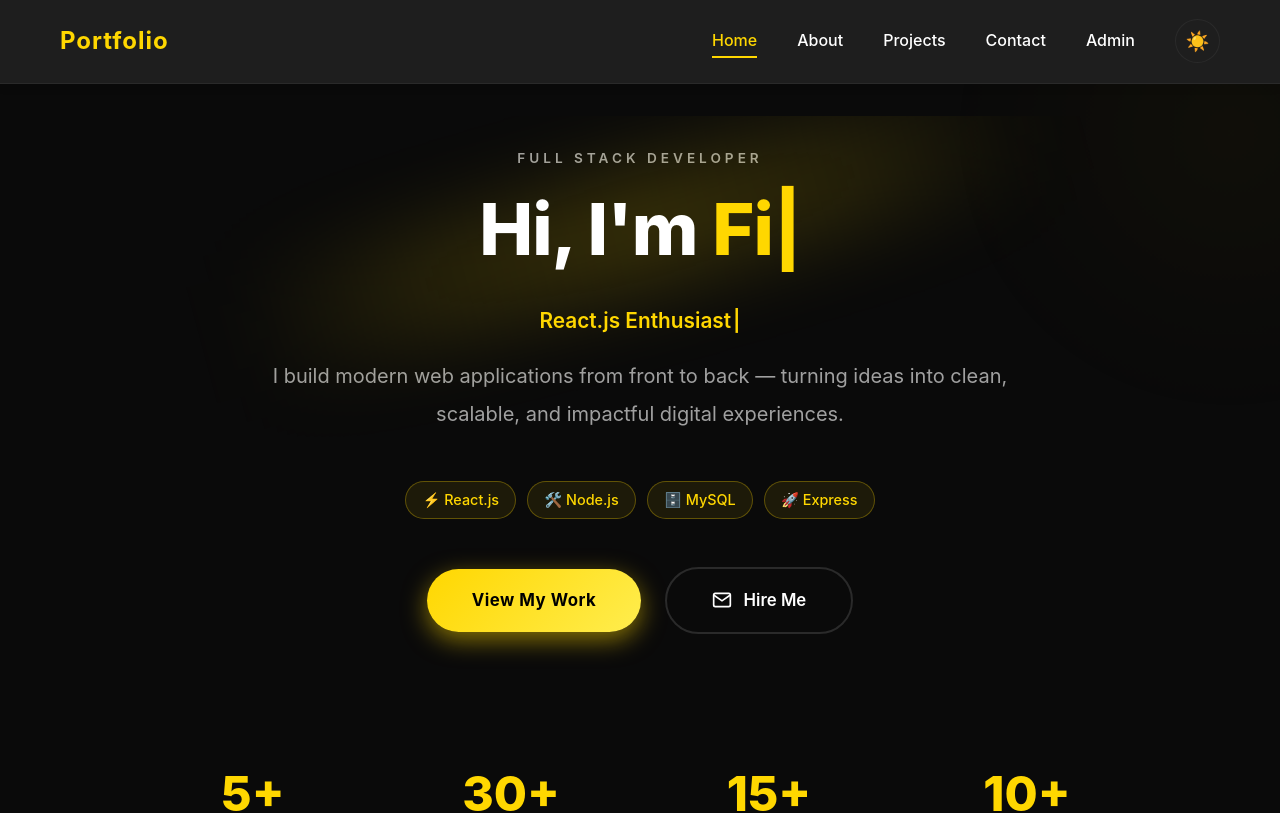
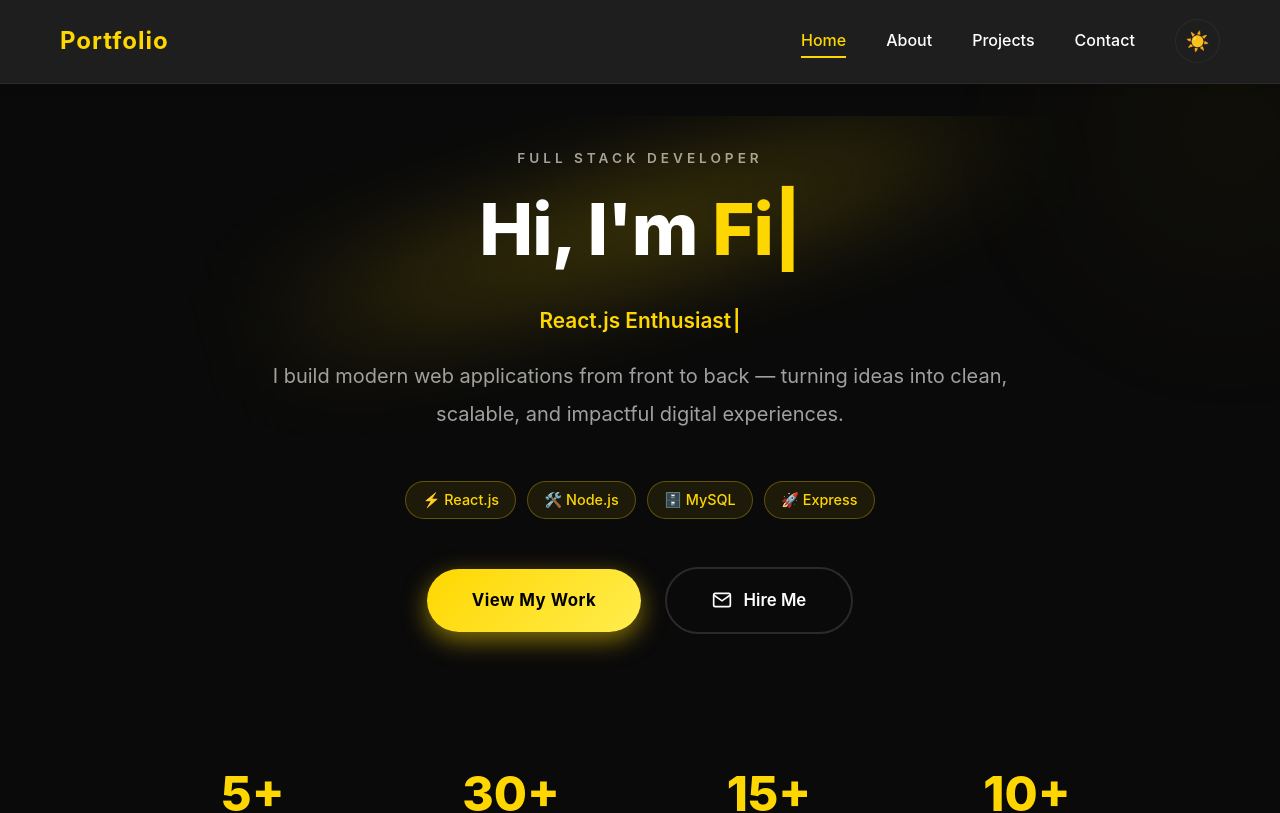
Before and after one commit to firisha2504/My-Portifolio, a React (Create React App) app in the folder frontend/: page / in a window 1280 px wide. Shown: the top 813 px of the page. Built offline with nearby package versions, Linux system fonts and the light colour scheme; no server answers.

Commit message:
Hide admin link from navbar for better security - access via direct URL

```diff
--- a/frontend/src/components/Navbar.js
+++ b/frontend/src/components/Navbar.js
@@ -93,11 +93,7 @@ const Navbar = ({ theme, toggleTheme }) => {
               </li>
             </>
           )}
-          <li>
-            <Link to={isLoggedIn ? "/dashboard" : "/login"} onClick={handleAdminClick}>
-              Admin
-            </Link>
-          </li>
+          {/* Admin link hidden - access via direct URL: /login or /dashboard */}
           <li><button onClick={toggleTheme} className="theme-toggle">{theme === 'light' ? '🌙' : '☀️'}</button></li>
         </ul>
       </div>
```
